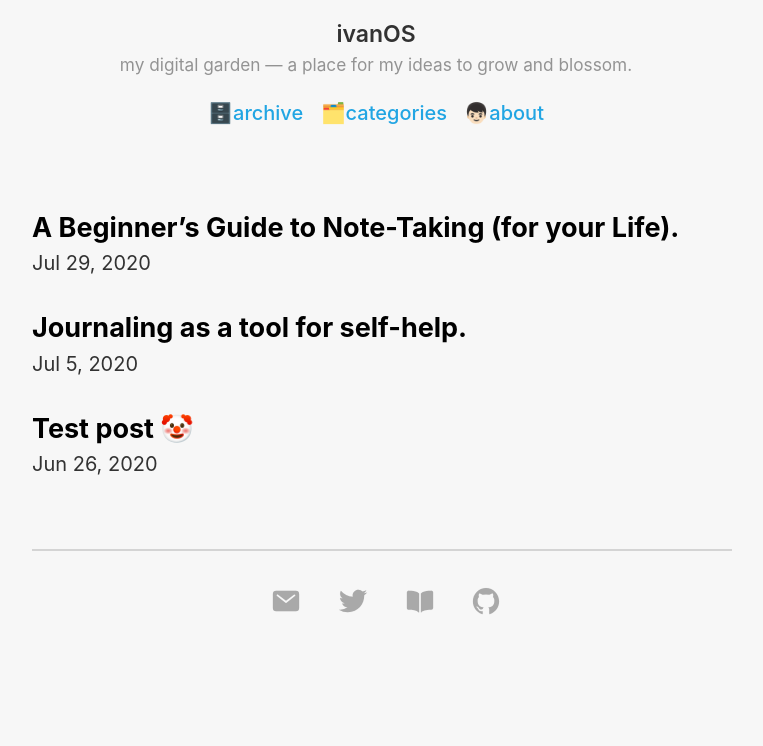
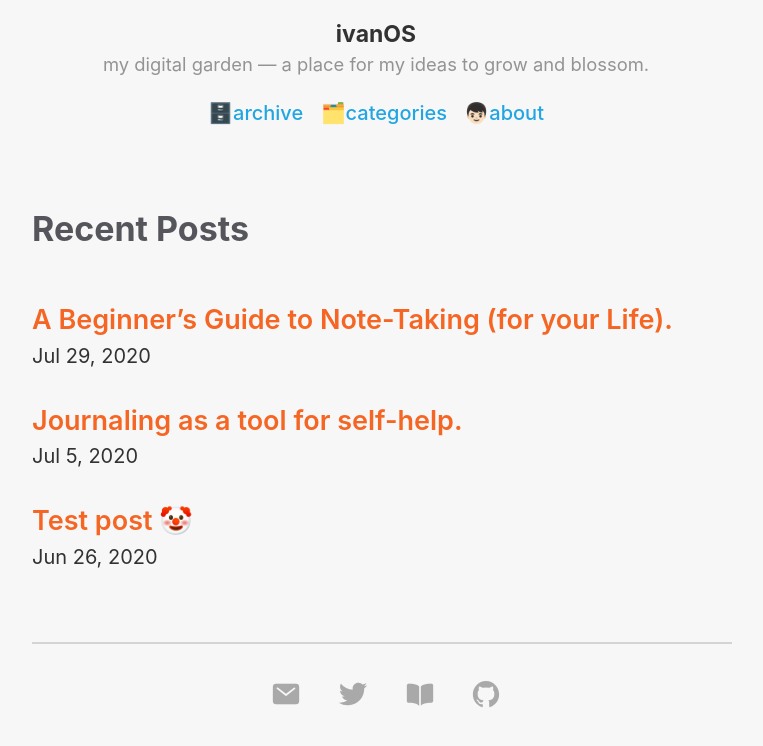
Before and after one commit to hiivan/hiivan.github.io, a Jekyll site: the page built from index.html, in a window 1280 px wide. Shown: the top 746 px of the page, without its empty margins (258-1021 px from the left). Built offline with Jekyll 4.4.1, drawn with Linux system fonts in a browser that asks for light colours; nearby versions of some CDN libraries; the list of posts is cut into pages by our own code.

Commit message:
updated CSS for home page

```diff
--- a/_sass/_masthead.scss
+++ b/_sass/_masthead.scss
@@ -16,6 +16,7 @@
   position: relative;
   text-align: center;
   padding-right: 12px;
+  font-weight: bold;
 
 @media (prefers-color-scheme: dark) {
   color: $body-color-dark;
@@ -26,7 +27,7 @@
   }
 
   small {
-    font-size: 75%;
+    font-size: 80%;
     font-weight: 400;
     opacity: .5;
   }
--- a/_sass/_type.scss
+++ b/_sass/_type.scss
@@ -39,12 +39,13 @@ h2 {
 a.h2 {
   margin-top: 1.5rem;
   font-size: 1.35rem;
-  color: black;
-  font-weight: 650;
+  color: #F56624;
+  font-weight: 600;
 
   &:hover,
   &:focus {
     text-decoration: underline;
+    color: #F56624;
   }
 }
 
--- a/index.html
+++ b/index.html
@@ -2,10 +2,11 @@
 layout: default
 title: Home
 ---
-
+<h1>Recent Posts</h1>
+<br>
 {% for post in site.posts %}
     <a class="h2" href="{{ post.url }}">{{ post.title}}</a>
     <br><span>{{ post.date | date: "%b %-d, %Y" }}</span>
-    <br>
+    <br>{{ number_of_words }}
     <br>
 {% endfor %}
```
Also changed, not shown: noir-for-jekyll.gemspec (deleted).
